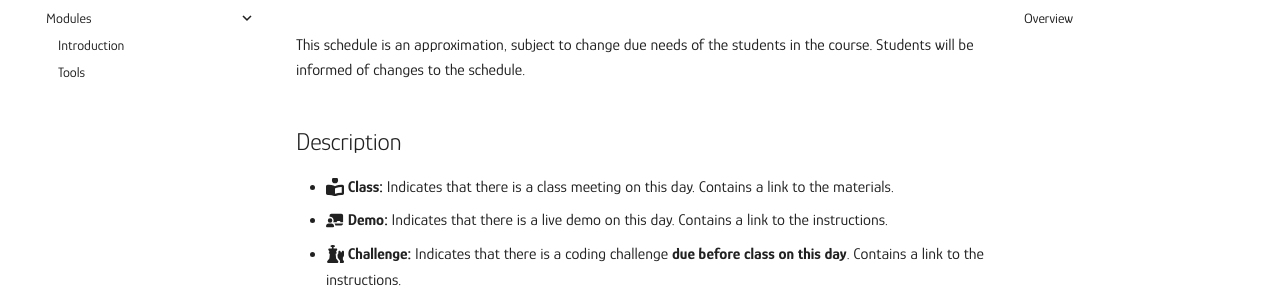
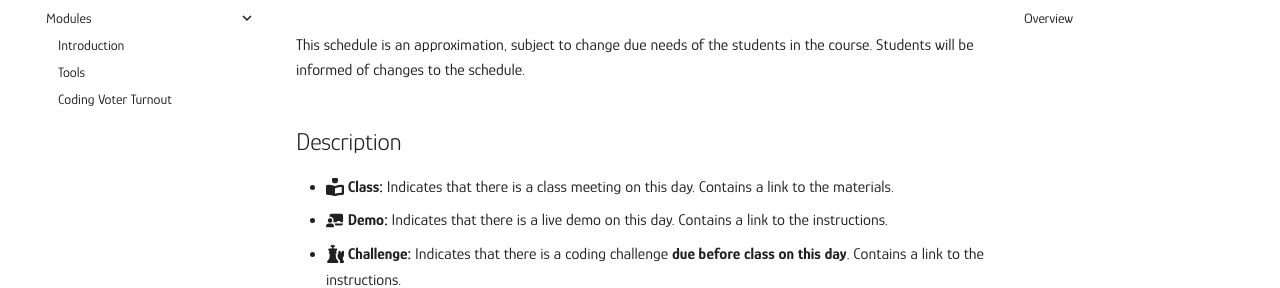
Before and after one commit to mickaeltemporao/itds, an MkDocs documentation site: the page built from docs/schedule.md, in a window 1280 px wide. Shown: the part 195-483 px from the top of the page. Built offline with MkDocs 1.6.1 and Material for MkDocs 9.7.7, drawn with Linux system fonts in a browser that asks for light colours; some of the changed lines change nothing that is shown.

Commit message:
update nav

```diff
--- a/mkdocs.yml
+++ b/mkdocs.yml
@@ -60,6 +60,7 @@ nav:
     - Modules:
       - modules/introduction.md
       - modules/tools.md
+      - modules/programming.md
       # - modules/science.md
       # - modules/causality.md
       # - modules/sampling.md
```
